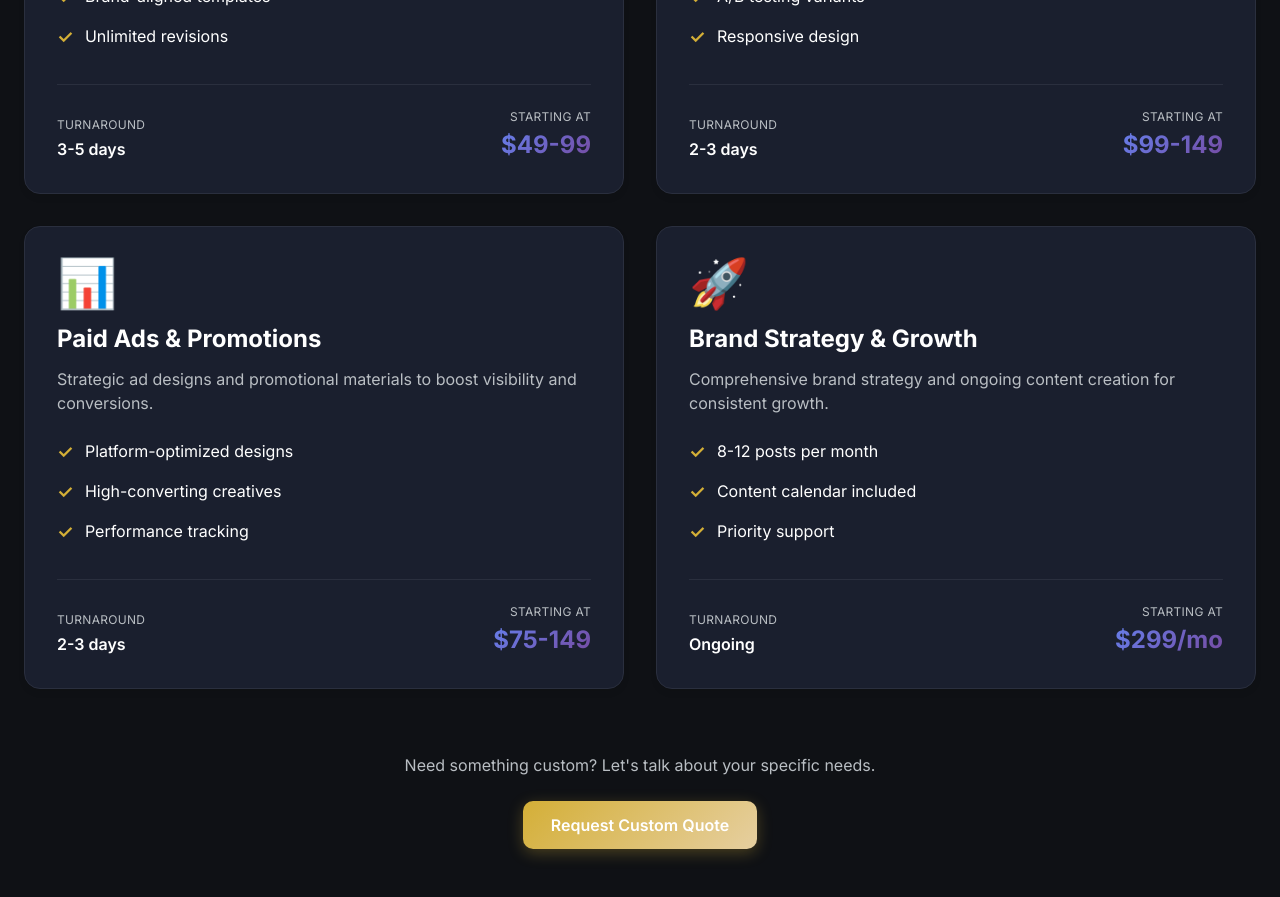
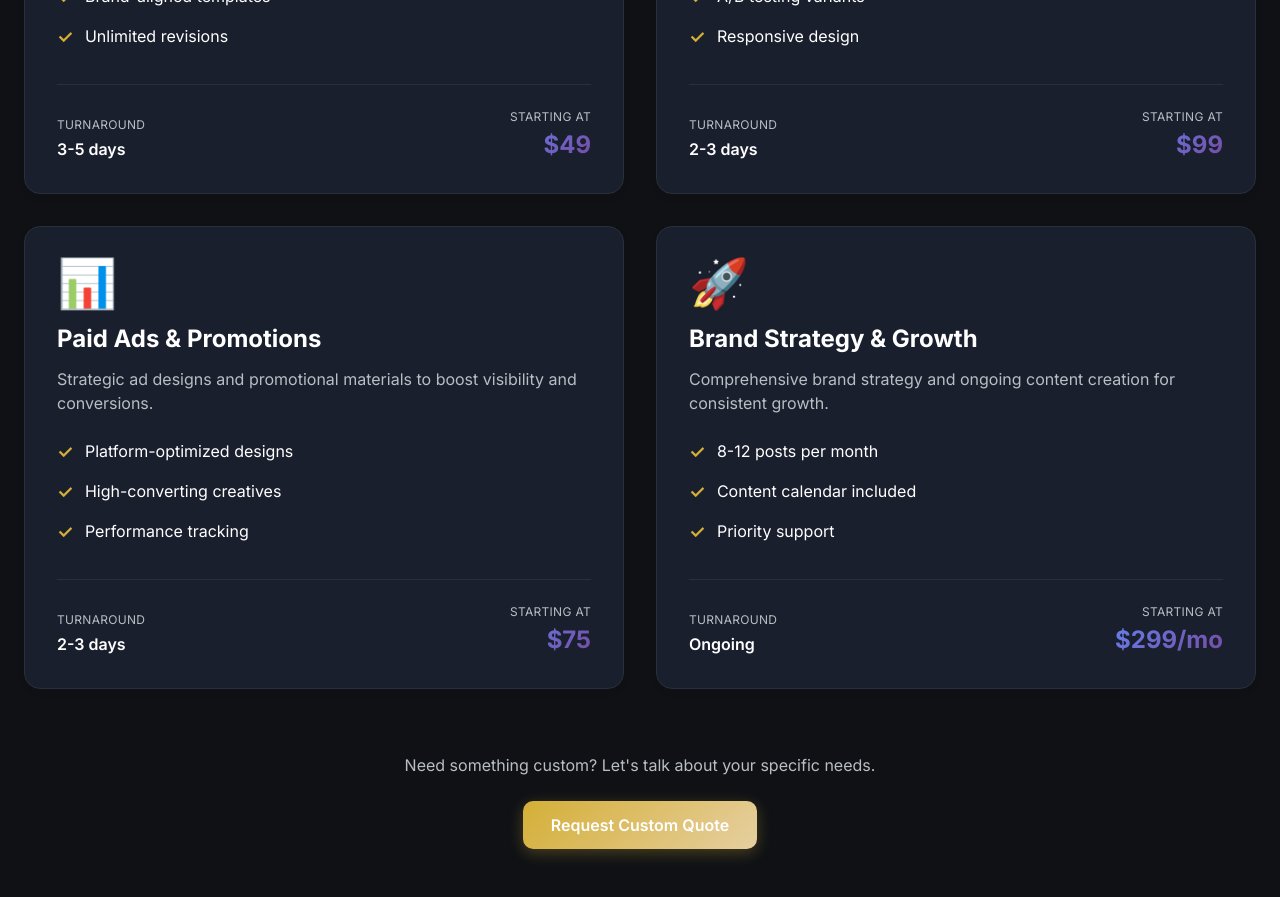
Before and after one commit to kumaran1223/Portfolio-react, a React (Vite) app: page / in a window 1280 px wide. Shown: the part 4420-5317 px from the top of the page. Built offline with nearby package versions, Linux system fonts and the light colour scheme.

Commit message:
Update service prices to fixed amounts

```diff
--- a/src/components/Services.jsx
+++ b/src/components/Services.jsx
@@ -14,7 +14,7 @@ const Services = () => {
         'Unlimited revisions',
       ],
       turnaround: '3-5 days',
-      price: '$49-99',
+      price: '$49',
     },
     {
       title: 'Creative Posters & Banners',
@@ -26,7 +26,7 @@ const Services = () => {
         'Responsive design',
       ],
       turnaround: '2-3 days',
-      price: '$99-149',
+      price: '$99',
     },
     {
       title: 'Paid Ads & Promotions',
@@ -38,7 +38,7 @@ const Services = () => {
         'Performance tracking',
       ],
       turnaround: '2-3 days',
-      price: '$75-149',
+      price: '$75',
     },
     {
       title: 'Brand Strategy & Growth',
```
